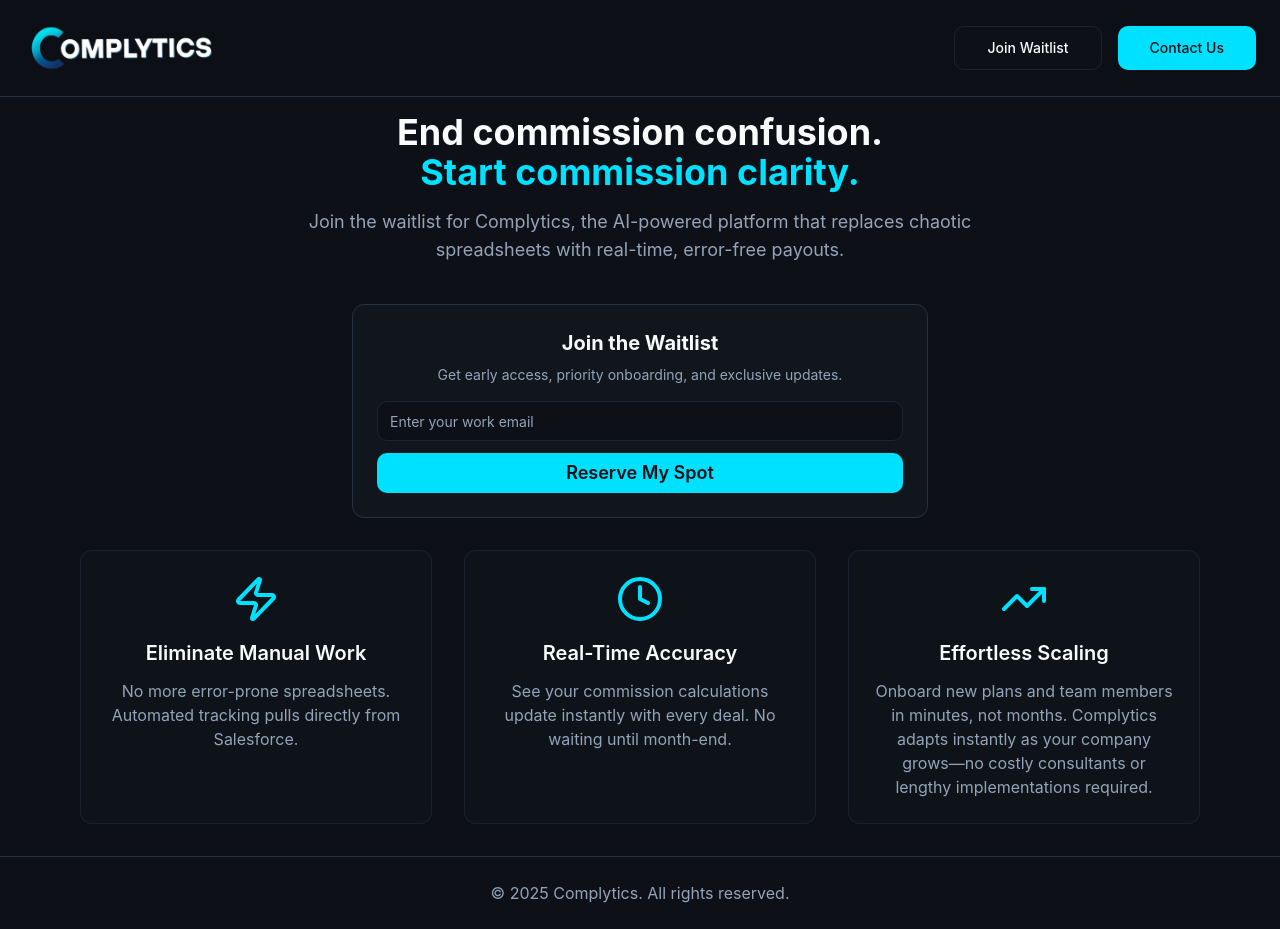
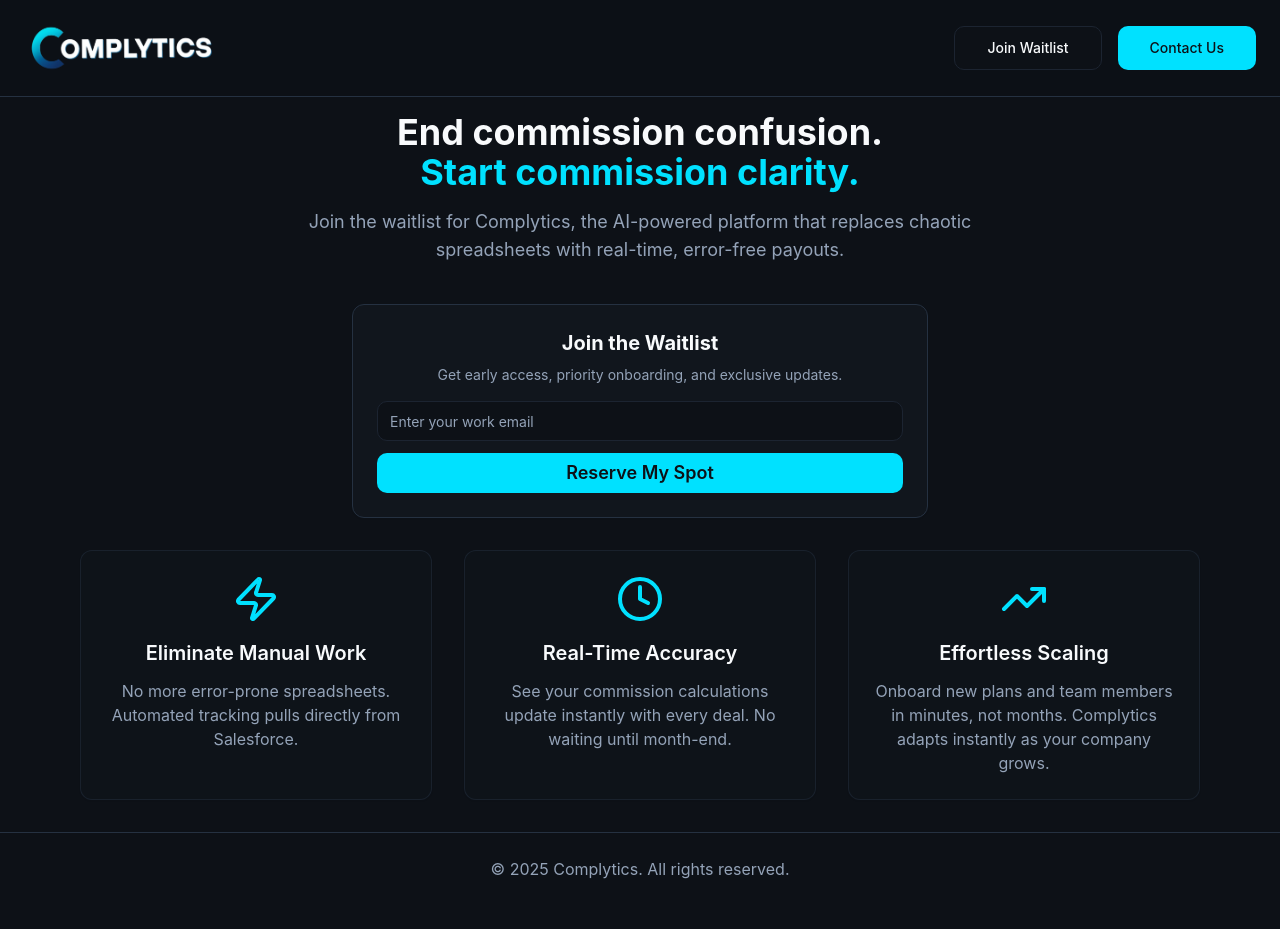
Before and after one commit to complytics-dev/complytics-ai-insights, a React (Vite) app: page /waitlist in a window 1280 px wide. After the commit the page ends 905 px from the top, so only its background shows below. Built offline with nearby package versions, Linux system fonts and the light colour scheme; the HTML template or start-up script is replaced by a standard one.

Commit message:
Visual edit in Lovable
Edited UI in Lovable

```diff
--- a/src/pages/Waitlist.tsx
+++ b/src/pages/Waitlist.tsx
@@ -100,9 +100,7 @@ const Waitlist = () => {
               <CardContent className="p-6 text-center">
                 <TrendingUp className="h-12 w-12 text-primary mx-auto mb-4" />
                 <h3 className="text-xl font-semibold mb-3">Effortless Scaling</h3>
-                <p className="text-muted-foreground">
-                  Onboard new plans and team members in minutes, not months. Complytics adapts instantly as your company grows—no costly consultants or lengthy implementations required.
-                </p>
+                <p className="text-muted-foreground">Onboard new plans and team members in minutes, not months. Complytics adapts instantly as your company grows.</p>
               </CardContent>
             </Card>
           </div>
```
